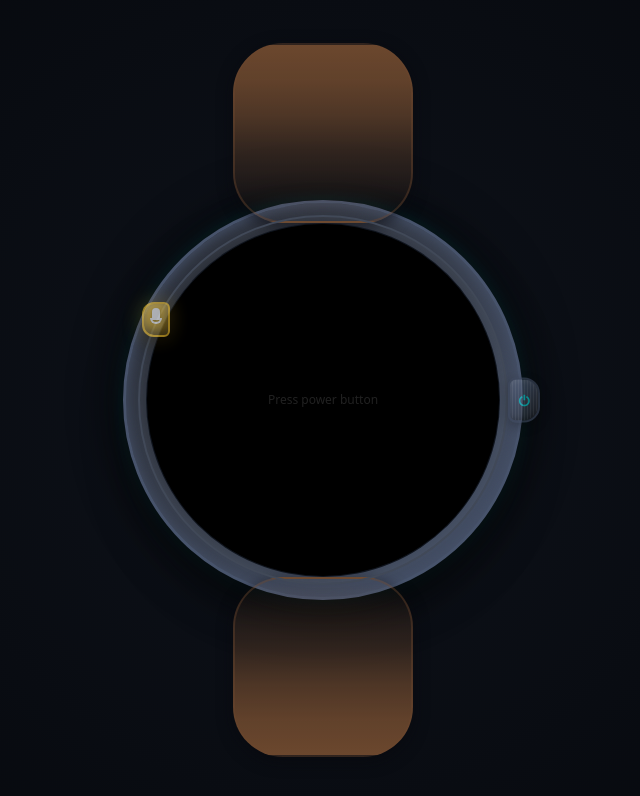
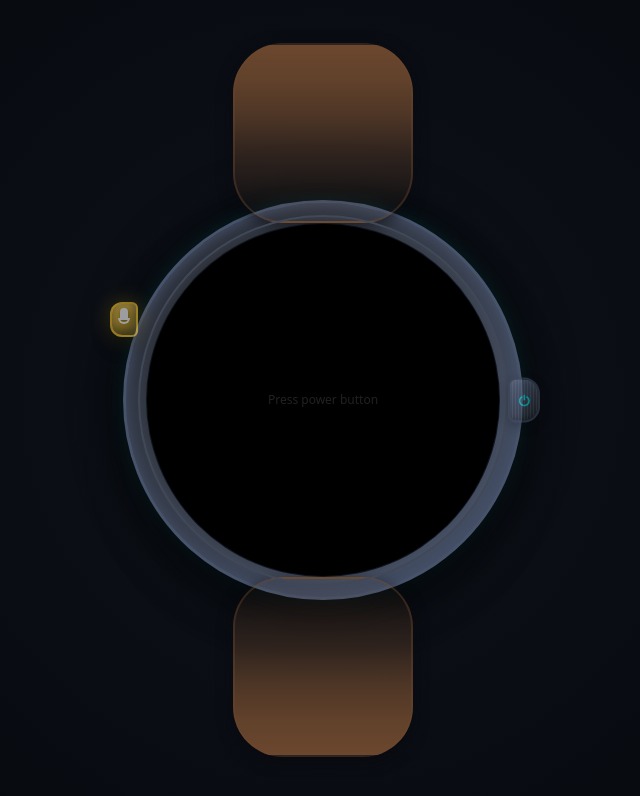
Before and after one commit to harrsh-here/round-ai-wrist, a React (Vite) app: page / in a window 1280 px wide. Shown: the top 796 px of the page, without its empty margins (317-957 px from the left). Built offline with nearby package versions, Linux system fonts and the light colour scheme.

Commit message:
Reverted to commit 9d5353c98601022ba83f16989332c7b819ecf036

```diff
--- a/src/index.css
+++ b/src/index.css
@@ -297,12 +297,12 @@
     color: white;
   }
 
-  /* Voice/Mic Button - Digital recorder style microphone, on same side as power button */
+  /* Voice/Mic Button - Digital recorder style microphone, on left side */
   .watch-voice-button {
     @apply absolute flex items-center justify-center cursor-pointer;
     width: 28px;
     height: 35px;
-    right: -16px;
+    left: -16px;
     top: 25%;
     background: linear-gradient(135deg,
       hsl(var(--accent)),
```
